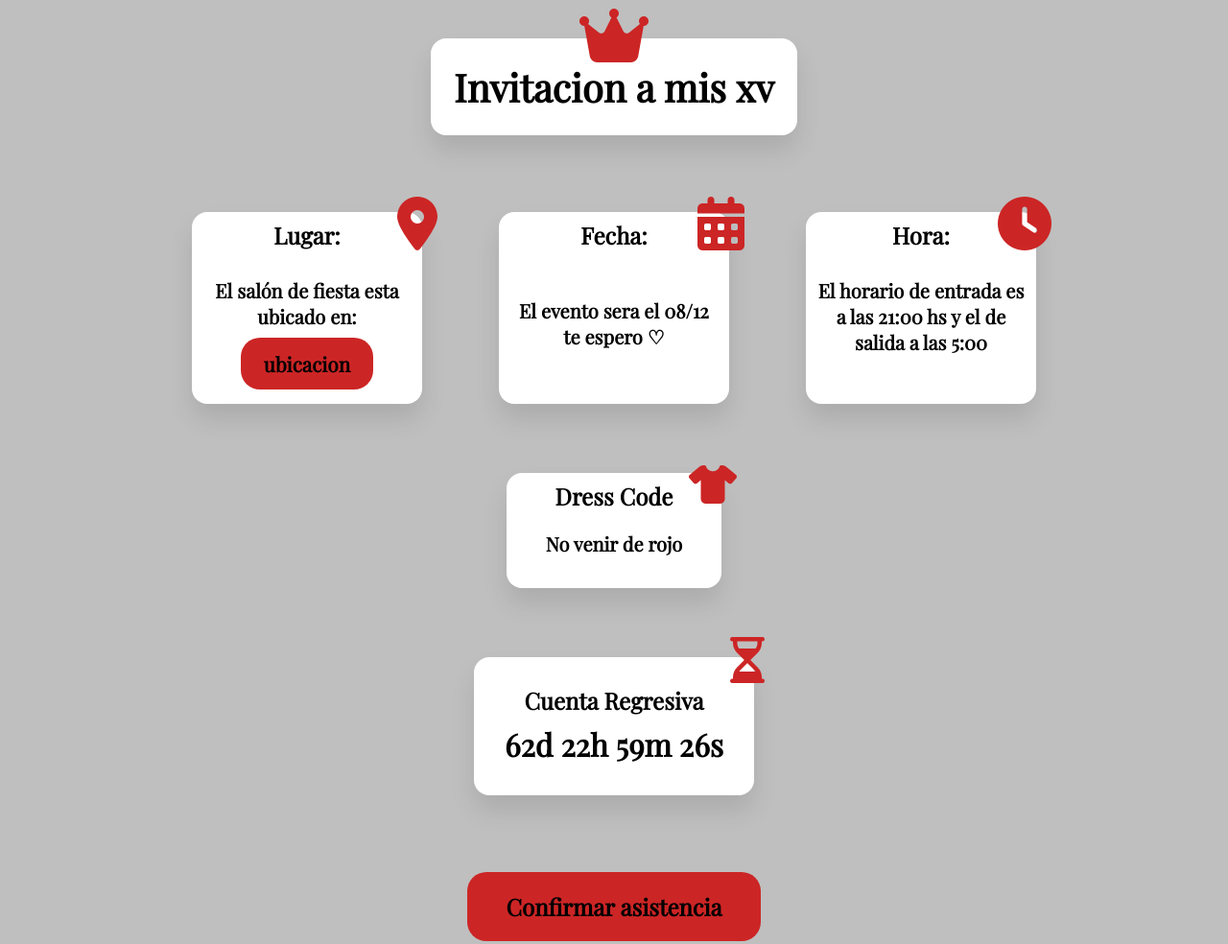
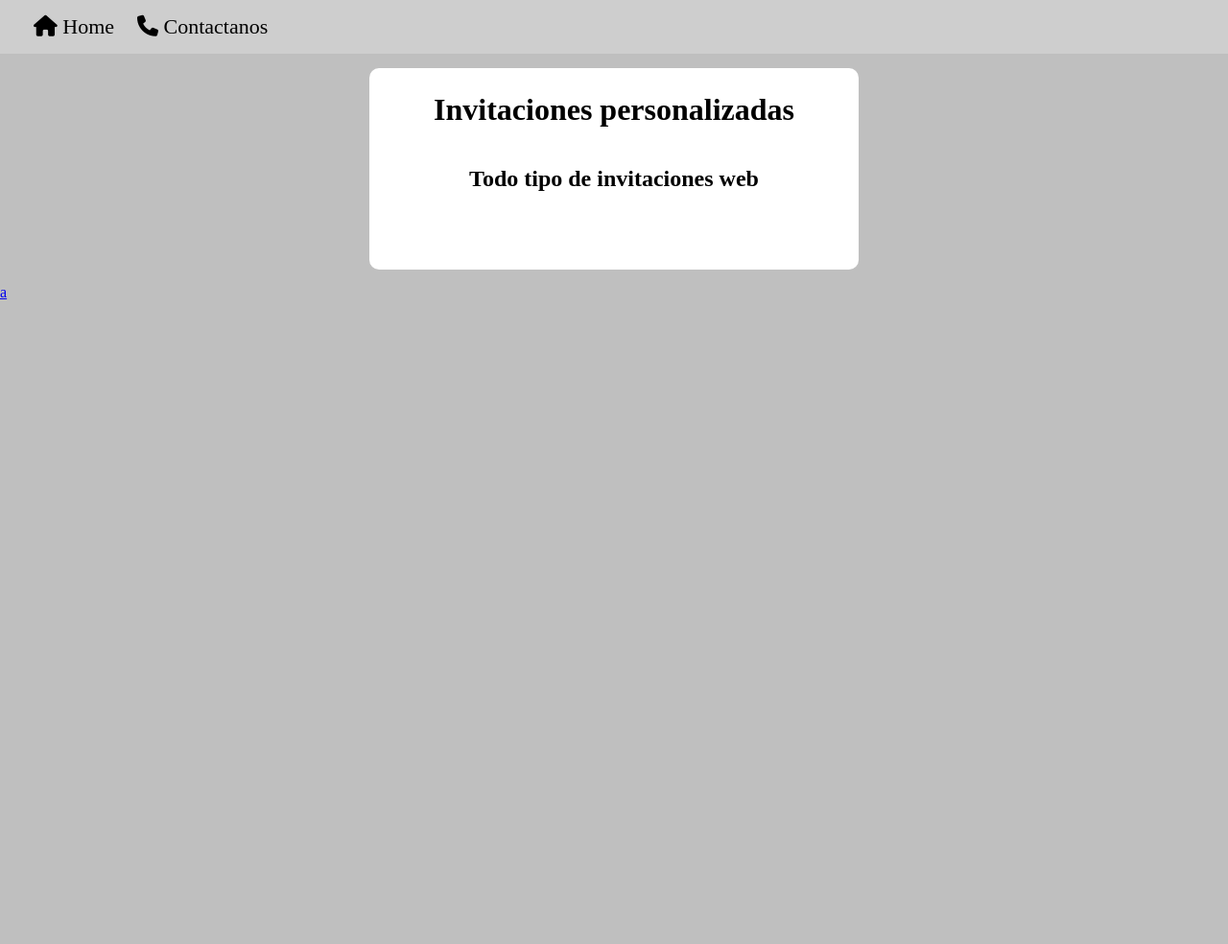
Before and after one commit to Dylaan006/deprueba, a plain HTML site: page index.html in a window 1280 px wide. Shown: the whole page at 96% size. After the commit the page ends 800 px from the top, so only its background shows below. Drawn offline with nearby package versions, Linux system fonts and the light colour scheme.

Commit message:
agregue menu principal, y carpeta z

```diff
--- /dev/null
+++ b/index.css
@@ -0,0 +1,66 @@
+* {
+    margin: 0;
+
+}
+
+body {
+    background-color: #bfbfbf;
+}
+
+.nav__ul-responsive {
+    display: none;
+}
+
+.nav {
+    background-color: #cecece;
+
+}
+
+.nav__ul {
+    padding: 15px;
+    margin-left: 20px;
+
+}
+
+.nav__li {
+    display: inline-block;
+    margin-right: 20px;
+    font-size: 22px;
+}
+
+.a{
+    text-decoration: none;
+    color: #000;
+
+}
+
+.a:hover {
+    color: #6e6b6b;
+
+}
+
+
+.contenedor-titulo {
+    display: flex;
+    justify-content: space-around;
+    padding: 15px;
+}
+
+.titulo {
+    height: 200px;
+    width: 500px;
+    background-color: #fff;
+    border-radius: 10px;
+    text-align: center;
+    padding: 5px;
+}
+
+.h1a {
+    padding: 20px;
+
+}
+
+.h2a {
+    padding: 20px;
+
+}
--- a/index.html
+++ b/index.html
@@ -3,117 +3,41 @@
 <head>
     <meta charset="UTF-8">
     <meta name="viewport" content="width=device-width, initial-scale=1.0">
-    <title>Invitación xv años</title>
-     <link rel="stylesheet" type="text/css" href="estilo.css">
+    <title>Invitaciones</title>
+     <link rel="stylesheet" type="text/css" href="index.css">
     <script src="https://kit.fontawesome.com/61cb8c6681.js" crossorigin="anonymous"></script>
     <link rel="preconnect" href="https://fonts.googleapis.com">
     <link rel="preconnect" href="https://fonts.gstatic.com" crossorigin>
     <link href="https://fonts.googleapis.com/css2?family=Playfair+Display&display=swap" rel="stylesheet">
 </head>
 <body>
+    <header>
 
+        <nav class="nav">
 
-    <div class="title" id="sticky-title">
+            <ul class="nav__ul">
+                <li class="nav__li"> <a class="a" href="#"> <i class="fa-solid fa-house"></i> Home </a> </li>
+                <li class="nav__li"> <a class="a" href="#"> <i class="fa-solid fa-phone"></i> Contactanos </a> </li>
+            </ul>
 
-        <div class="title-icon">
-
-            <i class="fa-solid fa-crown" ></i>
-
-        </div>
-
-        <h1>Invitacion a mis xv</h1>
-    </div>
-
-    <div class="info-container">
-        <div class="info">
-
-            <div class="icon-container">
-
-                <i class="fa-solid fa-location-dot"></i>
-
-             </div>
-
-            <div class="location">
-                <h2 class="h2info">Lugar: </h2>
-                <p>El salón de fiesta esta ubicado en:
-
-                </p>
-                <a class="link1" target="_blank" href="https://www.google.es/maps/place/Fenix+Eventos/@-34.7546415,-58.2112919,19z/data=!3m1!4b1!4m6!3m5!1s0x95a32fd81d5d5fcd:0x3e8b578871ee0f95!8m2!3d-34.7546426!4d-58.2106482!16s%2Fg%2F11sdythwqj?hl=es&entry=ttu">ubicacion</a>
-
+            <div class="container-responsive">
+                <ul class="nav__ul-responsive">
+                    <li class="nav__li"> <a class="a" href="#"> <i class="fa-solid fa-house"></i> Home </a> </li>
+                    <li class="nav__li"> <a class="a" href="#"> <i class="fa-solid fa-phone"></i> Contactanos </a> </li>
+                </ul>
             </div>
 
-        </div>
+        </nav>
 
-        <div class="info">
+    </header>
 
-            <div class="icon-container">
-
-                <i class="fa-solid fa-calendar-days"></i>
-
-            </div>
-
-            <div class="date">
-
-                <h2 class="h2info">Fecha:</h2> <br>
-                <p>El evento sera <b> el 08/12 </b> <br> te espero <b>♡</b></p>
-
-            </div>
-
-        </div>
-
-        <div class="info">
-
-            <div class="icon-container">
-
-                <i class="fa-solid fa-clock"></i>
-
-             </div>
-
-            <div class="time">
-
-                <h2 class="h2info">Hora:</h2>
-                <p>El horario de entrada es a las 21:00 hs y el de salida a las 5:00</p>
-
-            </div>
-
-        </div>
-
-    </div>
-
-    <div class="dress">
-        <div class="iconodress">
-            <i class="fa-solid fa-shirt"></i>
-        </div>
-
-        <div>
-
-            <h2 class="h2info">Dress Code</h2>
-            <p class="dressp"> <b> No venir de rojo </b> </p>
-
-
+    <div class="contenedor-titulo">
+        <div class="titulo">
+            <h1 class="h1a"> Invitaciones personalizadas </h1>
+            <h2 class="h2a"> Todo tipo de invitaciones web </h3>
         </div>
     </div>
 
-
-    <div class="countdown">
-        <div class="cuenta-icono">
-
-            <i class="fa-regular fa-hourglass-half icon-rotating"></i>
-
-        </div>
-
-        <h2 class="h2cuenta">Cuenta Regresiva</h2>
-        <div id="countdown-timer">
-
-        </div>
-
-    </div>
-
-    <script src="script.js"></script>
-
-
-        <a class="link2" href="https://docs.google.com/forms/d/e/1FAIpQLSfcBlzXjL_jR8nDw6F6D3FbCgDay2pQgrYvfLCYJzSlroEv_w/viewform?usp=sf_link">Confirmar asistencia</a>
-
-
+    <a href="zowi-invitacion/zowii.html"> a</a>
 </body>
 </html>
```
Also changed, not shown: pablo.html (deleted, +0 -27 lines), zowi-invitacion/zowii.html (added, +119 -0 lines), zowi-invitacion/script.js (renamed from script.js), zowi-invitacion/zowii.css (renamed from estilo.css).
